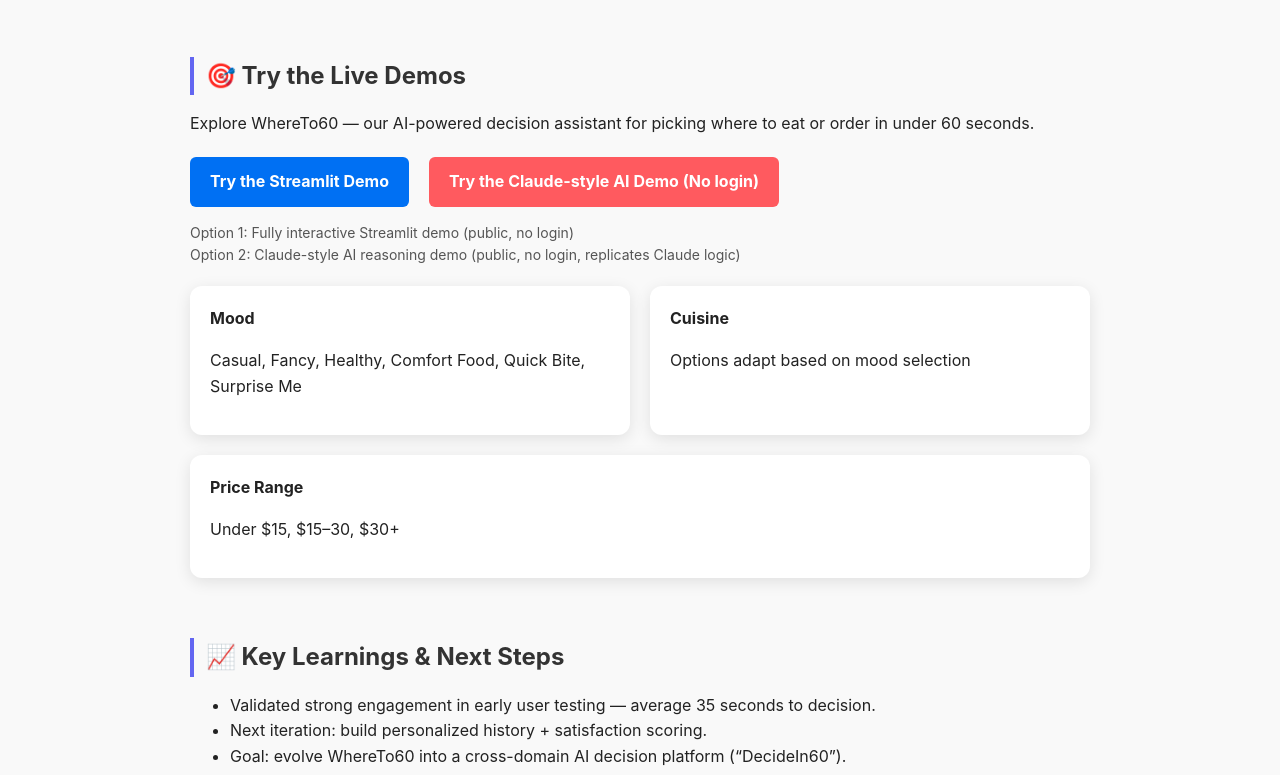
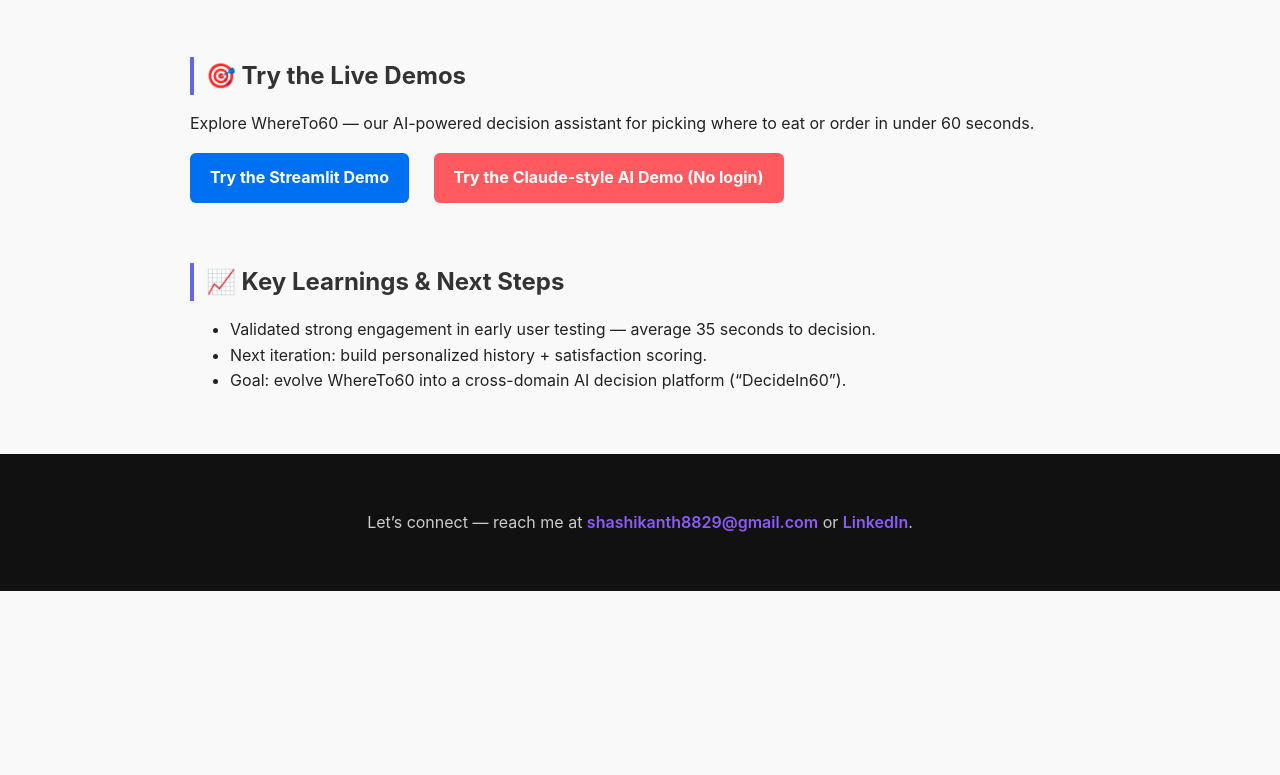
Before and after one commit to mshashikanth/Whereto60-portfolio, a plain HTML site: page index.html in a window 1280 px wide. Shown: the part 574-1349 px from the top of the page. After the commit the page ends 1165 px from the top, so only its background shows below. Drawn offline with Linux system fonts and the light colour scheme.

Commit message:
Update portfolio page with clean dual demo buttons

```diff
--- a/index.html
+++ b/index.html
@@ -43,33 +43,20 @@
     .case-study p {
       margin-bottom: 10px;
     }
-    .demo-buttons {
-      display: flex;
-      flex-wrap: wrap;
-      gap: 20px;
-      margin-top: 20px;
-    }
-    .btn {
+    .demo-buttons a {
+      display: inline-block;
       padding: 12px 20px;
       border-radius: 6px;
       font-weight: bold;
       text-decoration: none;
       color: white;
+      margin-right: 20px;
     }
-    .btn-primary { background-color: #0070f3; }
-    .btn-secondary { background-color: #ff5a5f; }
-    .teaser-cards {
-      display: flex;
-      gap: 20px;
-      flex-wrap: wrap;
-      margin-top: 20px;
+    .demo-buttons .streamlit {
+      background-color: #0070f3;
     }
-    .teaser-card {
-      background: white;
-      padding: 20px;
-      border-radius: 12px;
-      box-shadow: 0 4px 16px rgba(0,0,0,0.1);
-      flex: 1 1 250px;
+    .demo-buttons .claude {
+      background-color: #ff5a5f;
     }
     footer {
       text-align: center;
@@ -86,7 +73,6 @@
   </style>
 </head>
 <body>
-
   <header>
     <h1>WhereTo60 — Decide Where to Eat in 60 Seconds</h1>
     <p>An AI-powered decision app to eliminate decision fatigue in daily life.</p>
@@ -104,32 +90,12 @@
     <p>Explore WhereTo60 — our AI-powered decision assistant for picking where to eat or order in under 60 seconds.</p>
 
     <div class="demo-buttons">
-      <a href="https://whereto60-portfolio-kagxqynupe2wcqfzuju3qr.streamlit.app/" target="_blank" class="btn btn-primary">
+      <a href="https://whereto60-portfolio-kagxqynupe2wcqfzuju3qr.streamlit.app/" target="_blank" class="streamlit">
         Try the Streamlit Demo
       </a>
-      <a href="#" target="_blank" class="btn btn-secondary">
+      <a href="https://whereto60-claude-style.vercel.app/" target="_blank" class="claude">
         Try the Claude-style AI Demo (No login)
       </a>
-    </div>
-
-    <p style="margin-top:15px; font-size:14px; color:#555;">
-      Option 1: Fully interactive Streamlit demo (public, no login) <br>
-      Option 2: Claude-style AI reasoning demo (public, no login, replicates Claude logic)
-    </p>
-
-    <div class="teaser-cards">
-      <div class="teaser-card">
-        <strong>Mood</strong>
-        <p>Casual, Fancy, Healthy, Comfort Food, Quick Bite, Surprise Me</p>
-      </div>
-      <div class="teaser-card">
-        <strong>Cuisine</strong>
-        <p>Options adapt based on mood selection</p>
-      </div>
-      <div class="teaser-card">
-        <strong>Price Range</strong>
-        <p>Under $15, $15–30, $30+</p>
-      </div>
     </div>
   </section>
 
@@ -143,9 +109,7 @@
   </section>
 
   <footer>
-    <p>Let’s connect — reach me at <a href="mailto:shashikanth8829@gmail.com">shashikanth8829@gmail.com</a>
-    or <a href="https://www.linkedin.com/in/yourprofile">LinkedIn</a>.</p>
+    <p>Let’s connect — reach me at <a href="mailto:shashikanth8829@gmail.com">shashikanth8829@gmail.com</a> or <a href="https://www.linkedin.com/in/yourprofile">LinkedIn</a>.</p>
   </footer>
-
 </body>
 </html>
```
